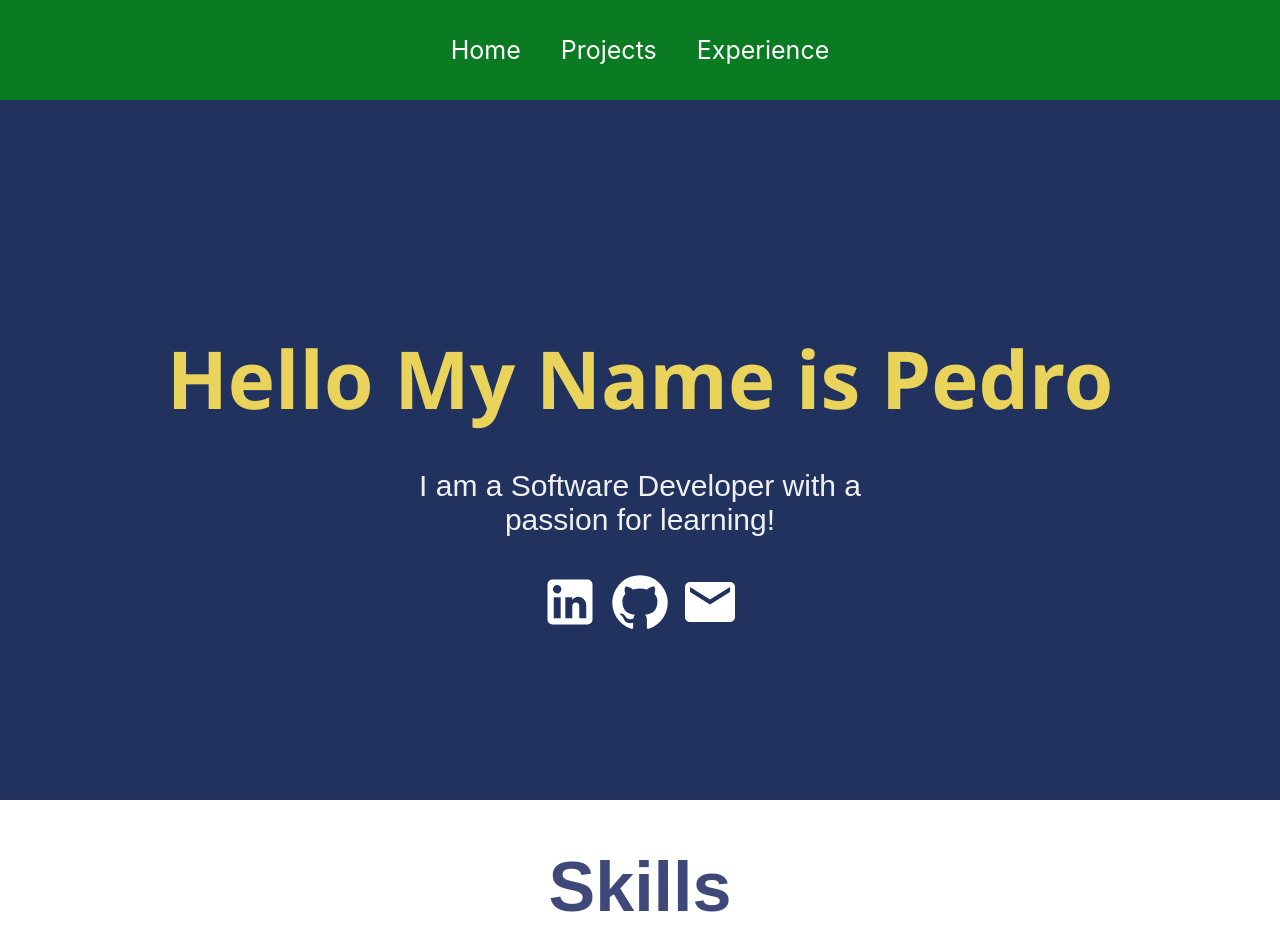
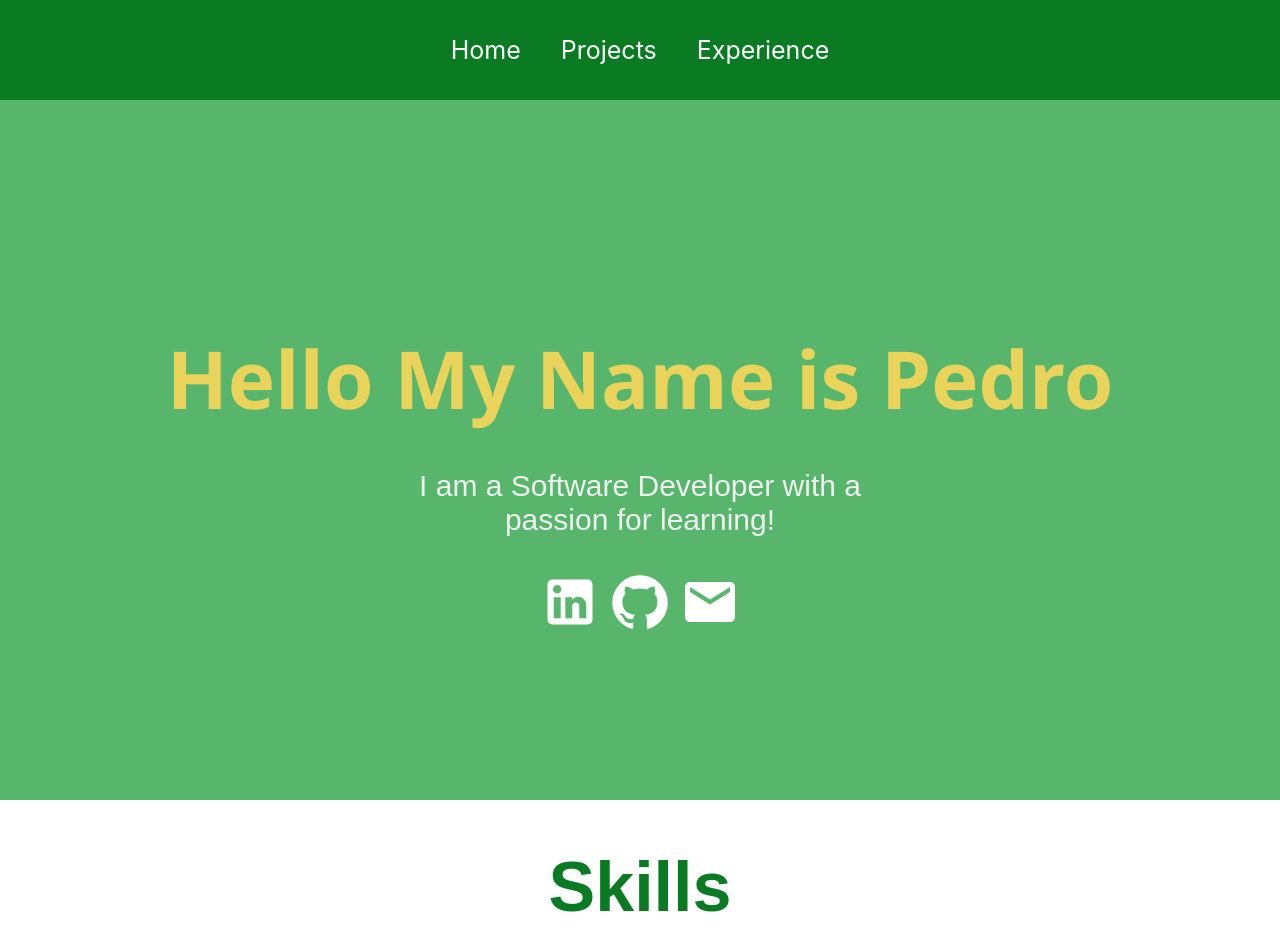
Before and after one commit to PCN23/PersonalWeb, a React (Create React App) app: page / in a window 1280 px wide. Shown: the top 952 px of the page. Built offline with nearby package versions, Linux system fonts and the light colour scheme.

Commit message:
fixing css

```diff
--- a/src/styles/Home.css
+++ b/src/styles/Home.css
@@ -2,7 +2,7 @@
     width: 100%;
     align-items: center;
     font-family: "Arial", sans-serif;
-    color: #3e497a;
+    color: #0a7b23;
   }
 
   .about {
@@ -13,7 +13,7 @@
     justify-content: center;
     align-items: center;
     text-align: center;
-    background-color: #21325e;
+    background-color: #58b66c;
     color: #f0f0f0;
   }
 
@@ -44,7 +44,7 @@
   }
 
   .skills h1 {
-    color: #3e497a;
+    color: #0a7b23;
   }
 
   .skills .list {
```
